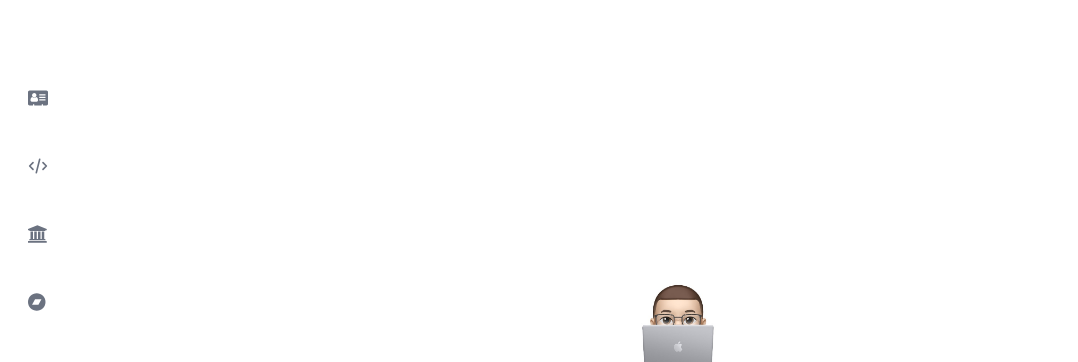
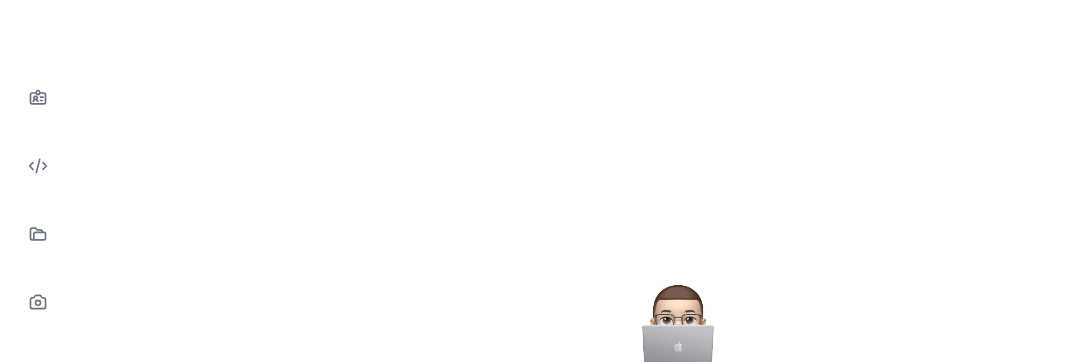
Before and after one commit to Dotzooo/adamBlog, a Vue app: page / in a window 1280 px wide. Shown: the top 362 px of the page, without its empty margins (0-1078 px from the left). Built offline with nearby package versions, Linux system fonts and the light colour scheme.

Commit message:
fix: navbar ICON 畫面調整

```diff
--- a/src/components/navbar.vue
+++ b/src/components/navbar.vue
@@ -11,14 +11,18 @@
                 <svg
                   width="20"
                   height="20"
-                  fill="currentColor"
+                  xmlns="http://www.w3.org/2000/svg"
                   class="m-auto"
-                  viewBox="0 0 2048 1792"
-                  xmlns="http://www.w3.org/2000/svg"
+                  fill="none"
+                  viewBox="0 0 24 24"
+                  stroke="currentColor"
+                  stroke-width="2"
                 >
                   <path
-                    d="M1024 1131q0-64-9-117.5t-29.5-103-60.5-78-97-28.5q-6 4-30 18t-37.5 21.5-35.5 17.5-43 14.5-42 4.5-42-4.5-43-14.5-35.5-17.5-37.5-21.5-30-18q-57 0-97 28.5t-60.5 78-29.5 103-9 117.5 37 106.5 91 42.5h512q54 0 91-42.5t37-106.5zm-157-520q0-94-66.5-160.5t-160.5-66.5-160.5 66.5-66.5 160.5 66.5 160.5 160.5 66.5 160.5-66.5 66.5-160.5zm925 509v-64q0-14-9-23t-23-9h-576q-14 0-23 9t-9 23v64q0 14 9 23t23 9h576q14 0 23-9t9-23zm0-260v-56q0-15-10.5-25.5t-25.5-10.5h-568q-15 0-25.5 10.5t-10.5 25.5v56q0 15 10.5 25.5t25.5 10.5h568q15 0 25.5-10.5t10.5-25.5zm0-252v-64q0-14-9-23t-23-9h-576q-14 0-23 9t-9 23v64q0 14 9 23t23 9h576q14 0 23-9t9-23zm256-320v1216q0 66-47 113t-113 47h-352v-96q0-14-9-23t-23-9h-64q-14 0-23 9t-9 23v96h-768v-96q0-14-9-23t-23-9h-64q-14 0-23 9t-9 23v96h-352q-66 0-113-47t-47-113v-1216q0-66 47-113t113-47h1728q66 0 113 47t47 113z"
-                  ></path>
+                    stroke-linecap="round"
+                    stroke-linejoin="round"
+                    d="M10 6H5a2 2 0 00-2 2v9a2 2 0 002 2h14a2 2 0 002-2V8a2 2 0 00-2-2h-5m-4 0V5a2 2 0 114 0v1m-4 0a2 2 0 104 0m-5 8a2 2 0 100-4 2 2 0 000 4zm0 0c1.306 0 2.417.835 2.83 2M9 14a3.001 3.001 0 00-2.83 2M15 11h3m-3 4h2"
+                  />
                 </svg>
               </span>
             </a>
@@ -55,14 +59,18 @@
                 <svg
                   width="20"
                   height="20"
-                  fill="currentColor"
+                  xmlns="http://www.w3.org/2000/svg"
                   class="m-auto"
-                  viewBox="0 0 2048 1792"
-                  xmlns="http://www.w3.org/2000/svg"
+                  fill="none"
+                  viewBox="0 0 24 24"
+                  stroke="currentColor"
+                  stroke-width="2"
                 >
                   <path
-                    d="M960 0l960 384v128h-128q0 26-20.5 45t-48.5 19h-1526q-28 0-48.5-19t-20.5-45h-128v-128zm-704 640h256v768h128v-768h256v768h128v-768h256v768h128v-768h256v768h59q28 0 48.5 19t20.5 45v64h-1664v-64q0-26 20.5-45t48.5-19h59v-768zm1595 960q28 0 48.5 19t20.5 45v128h-1920v-128q0-26 20.5-45t48.5-19h1782z"
-                  ></path>
+                    stroke-linecap="round"
+                    stroke-linejoin="round"
+                    d="M5 19a2 2 0 01-2-2V7a2 2 0 012-2h4l2 2h4a2 2 0 012 2v1M5 19h14a2 2 0 002-2v-5a2 2 0 00-2-2H9a2 2 0 00-2 2v5a2 2 0 01-2 2z"
+                  />
                 </svg>
               </span>
             </a>
@@ -76,13 +84,22 @@
                   width="20"
                   height="20"
                   class="m-auto"
-                  fill="currentColor"
-                  viewBox="0 0 2048 1792"
                   xmlns="http://www.w3.org/2000/svg"
+                  fill="none"
+                  viewBox="0 0 24 24"
+                  stroke="currentColor"
+                  stroke-width="2"
                 >
                   <path
-                    d="M1070 1178l306-564h-654l-306 564h654zm722-282q0 182-71 348t-191 286-286 191-348 71-348-71-286-191-191-286-71-348 71-348 191-286 286-191 348-71 348 71 286 191 191 286 71 348z"
-                  ></path>
+                    stroke-linecap="round"
+                    stroke-linejoin="round"
+                    d="M3 9a2 2 0 012-2h.93a2 2 0 001.664-.89l.812-1.22A2 2 0 0110.07 4h3.86a2 2 0 011.664.89l.812 1.22A2 2 0 0018.07 7H19a2 2 0 012 2v9a2 2 0 01-2 2H5a2 2 0 01-2-2V9z"
+                  />
+                  <path
+                    stroke-linecap="round"
+                    stroke-linejoin="round"
+                    d="M15 13a3 3 0 11-6 0 3 3 0 016 0z"
+                  />
                 </svg>
               </span>
             </a>
@@ -114,7 +131,6 @@
 </template>
 
 <script>
-
 export default {
   name: "navbar-item",
   setup(props, context) {
@@ -124,7 +140,7 @@ export default {
 
     return {
       toggleDarkMode,
-    }
+    };
   },
 };
 </script>
```
